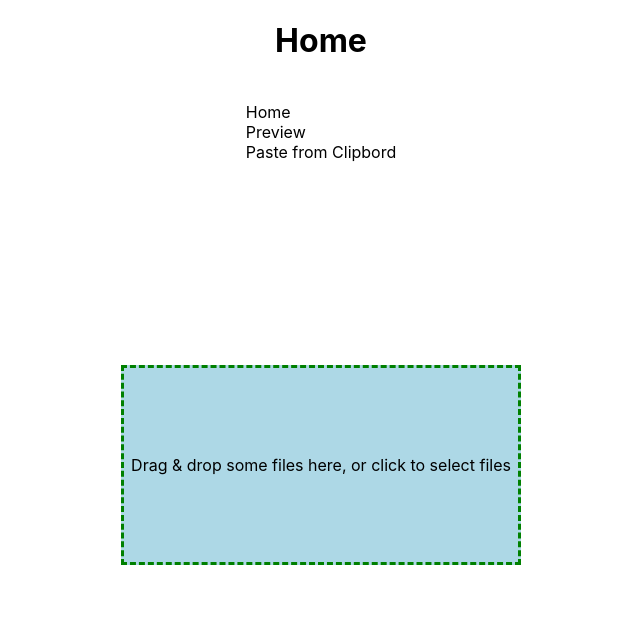
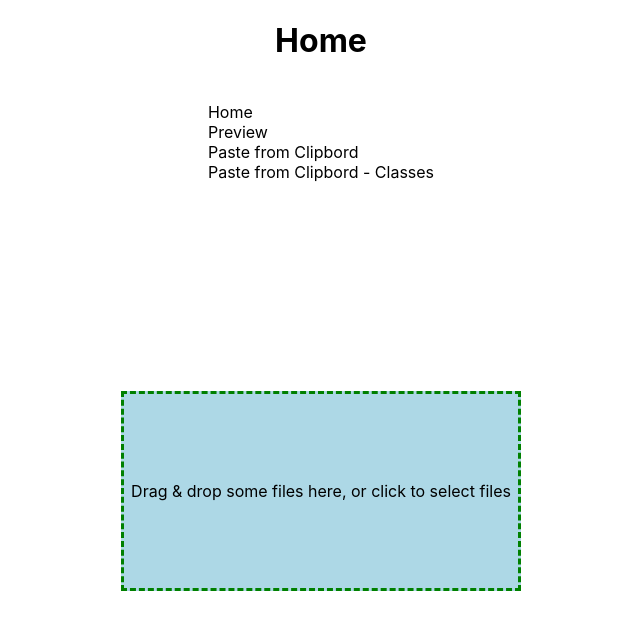
Before and after one commit to dwestland/next-dropzone, a Next.js app: page / in a window 1280 px wide. Shown: the top 630 px of the page, without its empty margins (319-959 px from the left). Built offline with nearby package versions, Linux system fonts and the light colour scheme.

Commit message:
Consolidate components

```diff
--- a/pages/index.tsx
+++ b/pages/index.tsx
@@ -1,16 +1,46 @@
 /* eslint-disable import/no-unresolved */
 /* eslint-disable import/extensions */
-import React from 'react'
+import React, { useCallback } from 'react'
+import { useDropzone } from 'react-dropzone'
 // import styles from '../styles/Home.module.css'
-import MyDropZone from '@/components/MyDropZone'
+
 import Nav from '@/components/Nav'
 
-const Home = () => (
-  <div className="container home-div">
-    <h1>Home</h1>
-    <Nav />
-    <MyDropZone />
-  </div>
-)
+const Home = () => {
+  const onDrop = useCallback((acceptedFiles) => {
+    console.log('acceptedFiles', acceptedFiles)
+    // Do something with the files
+  }, [])
+  const { getRootProps, getInputProps, isDragActive, acceptedFiles } =
+    useDropzone({ onDrop })
+
+  console.log(
+    '%c acceptedFiles ',
+    'background: red; color: white',
+    acceptedFiles
+  )
+
+  console.log(
+    '%c acceptedFiles ',
+    'background: red; color: white',
+    acceptedFiles
+  )
+
+  return (
+    <div className="container home-div">
+      <h1>Home</h1>
+      <Nav />
+
+      <div {...getRootProps()} className="dropzone">
+        <input {...getInputProps()} />
+        {isDragActive ? (
+          <p>Drop the files here ...</p>
+        ) : (
+          <p>Drag &amp; drop some files here, or click to select files</p>
+        )}
+      </div>
+    </div>
+  )
+}
 
 export default Home
--- a/src/components/MyDropZone.tsx
+++ /dev/null
@@ -1,26 +0,0 @@
-import React, { useCallback } from 'react'
-import { useDropzone } from 'react-dropzone'
-
-const MyDropZone = () => {
-  const onDrop = useCallback((acceptedFiles) => {
-    console.log('acceptedFiles', acceptedFiles)
-    // Do something with the files
-  }, [])
-  const { getRootProps, getInputProps, isDragActive } = useDropzone({ onDrop })
-
-  return (
-    <>
-      <div {...getRootProps()} className="dropzone">
-        <input {...getInputProps()} />
-        {isDragActive ? (
-          <p>Drop the files here ...</p>
-        ) : (
-          <p>Drag &amp; drop some files here, or click to select files</p>
-        )}
-      </div>
-
-      <p>{}</p>
-    </>
-  )
-}
-export default MyDropZone
--- a/src/components/Nav.tsx
+++ b/src/components/Nav.tsx
@@ -16,6 +16,10 @@ const Nav = () => (
       <a>Paste from Clipbord</a>
     </Link>
     <br />
+    <Link href="/paste-container">
+      <a>Paste from Clipbord - Classes</a>
+    </Link>
+    <br />
   </div>
 )
 
```
